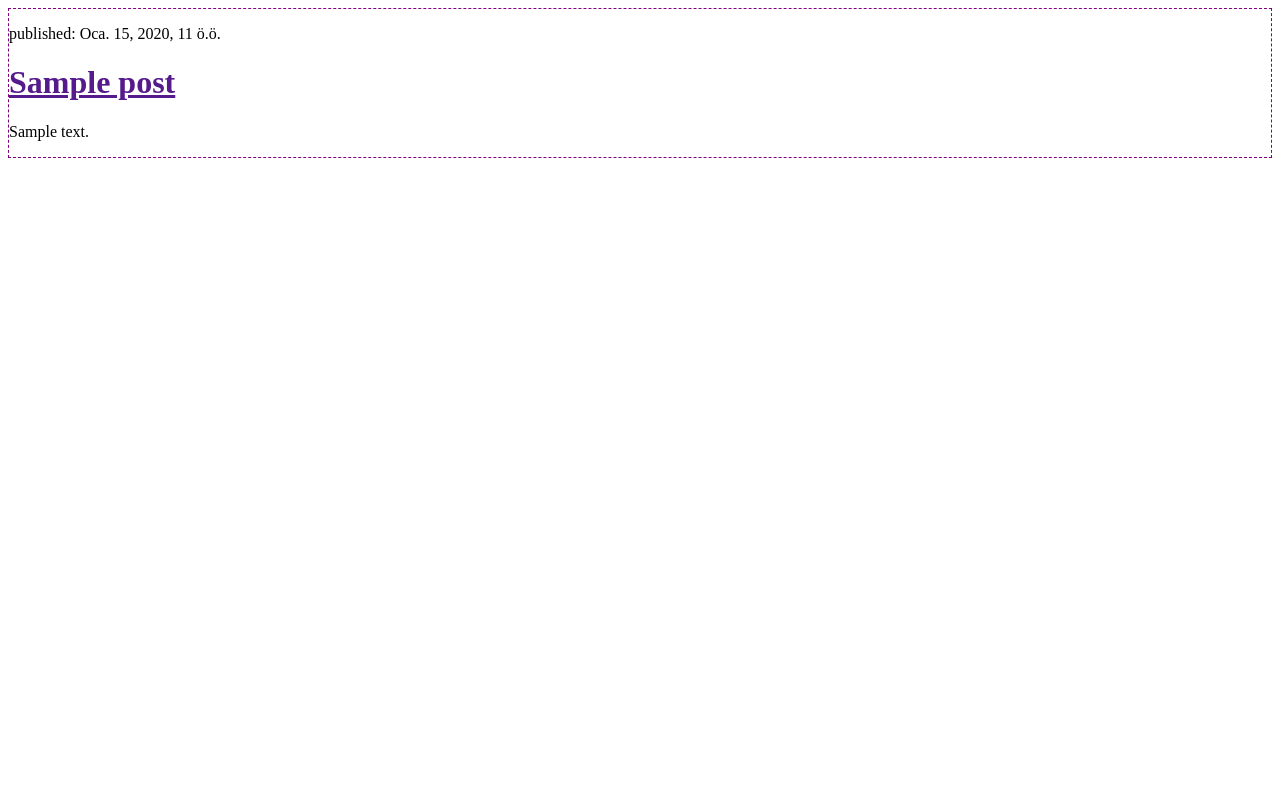
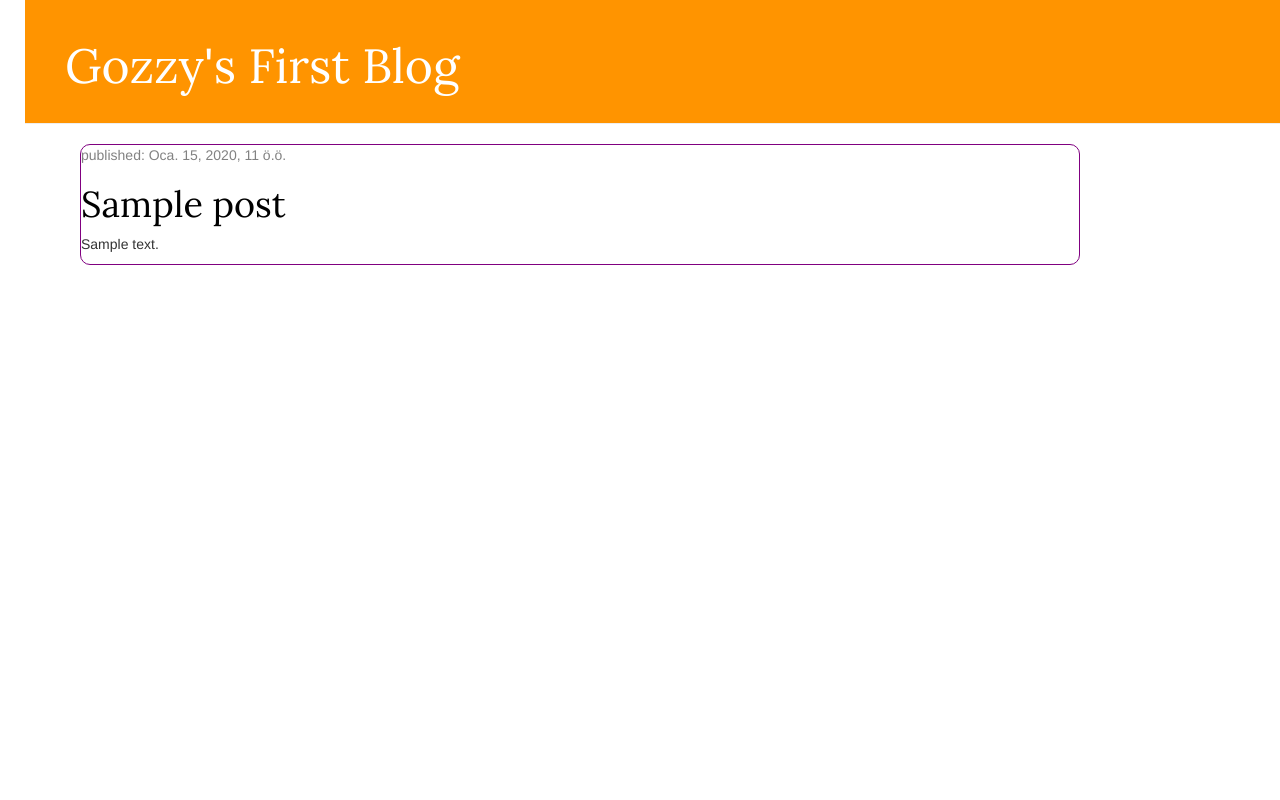
Before and after one commit to g0zzy/my-first-blog, a Django app: template blog/templates/blog/post_list.html in a window 1280 px wide. Run offline with Django 3.2, Linux system fonts and the light colour scheme; the template is opened without the code that fills it: values that come from a table or form of the project are taken from there, others are empty; tables that the repository leaves empty hold one stand-in row (values such as "Sample post"); some libraries are stand-ins or nearby versions.

Commit message:
Better CSS of site

```diff
--- /dev/null
+++ b/blog/static/css/blog.css
@@ -0,0 +1,58 @@
+h1 a {
+	color: #AF16BB;
+	font-family: 'Lora';
+}
+
+body {
+	padding-left: 25px;
+}
+
+.page-header {
+    background-color: #ff9400;
+    margin-top: 0;
+    padding: 20px 20px 20px 40px;
+}
+
+.page-header h1, .page-header h1 a, .page-header h1 a:visited, .page-header h1 a:active {
+    color: #ffffff;
+    font-size: 36pt;
+    text-decoration: none;
+}
+
+.content {
+    margin-left: 40px;
+}
+
+h1, h2, h3, h4 {
+    font-family: 'Lobster', cursive;
+}
+
+.date {
+    color: #828282;
+}
+
+.save {
+    float: right;
+}
+
+.post-form textarea, .post-form input {
+    width: 100%;
+}
+
+.top-menu, .top-menu:hover, .top-menu:visited {
+    color: #ffffff;
+    float: right;
+    font-size: 26pt;
+    margin-right: 20px;
+}
+
+.post {
+    margin-bottom: 5px;
+	border: 1px solid purple;
+	border-radius: 10px;
+	width: 1000px;
+}
+
+.post h1 a, .post h1 a:visited {
+    color: #000000;
+}
--- a/blog/templates/blog/post_list.html
+++ b/blog/templates/blog/post_list.html
@@ -1,16 +1,30 @@
+{% load staticfiles %}
 <html>
 	<head>
+		<link rel="stylesheet" href="//maxcdn.bootstrapcdn.com/bootstrap/3.2.0/css/bootstrap.min.css">
+		<link rel="stylesheet" href="//maxcdn.bootstrapcdn.com/bootstrap/3.2.0/css/bootstrap-theme.min.css">
+		<link href="//fonts.googleapis.com/css?family=Lora&subset=latin,latin-ext" rel="stylesheet" type="text/css">
+		<link rel="stylesheet" href="{% static 'css/blog.css' %}">
 		<title>Gozzy's blog</title>
 	</head>
 	<body>
-		<div>
-		{% for post in posts %}
-			<div style="border:1px dashed purple">
-				<p>published: {{ post.published_date }}</p>
-				<h1><a href="">{{ post.title }}</a></h1>
-				<p>{{ post.text|linebreaksbr }}</p>
+		<div class="page-header">
+			<h1><a href="/">Gozzy's First Blog</a></h1>
+		</div>
+		<div class="content container">
+			<div class="row">
+				<div class="col-md-8">
+					{% for post in posts %}
+						<div class="post">
+							<div class="date">
+								<p>published: {{ post.published_date }}</p>
+							</div>
+							<h1><a href="">{{ post.title }}</a></h1>
+							<p>{{ post.text|linebreaksbr }}</p>
+						</div>
+					{% endfor %}
+				</div>
 			</div>
-		{% endfor %}
 		</div>
 	</body>
 </html>
```
